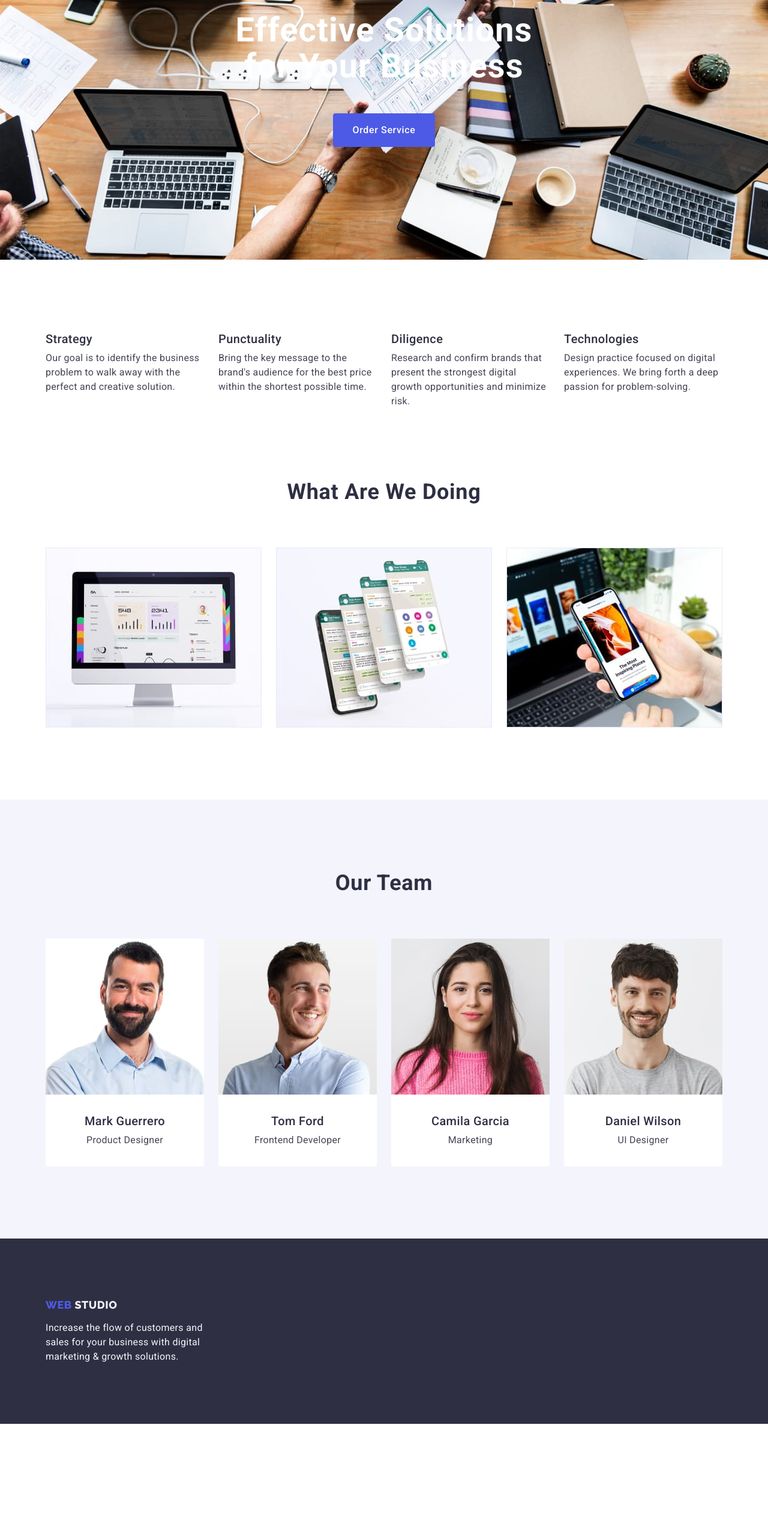
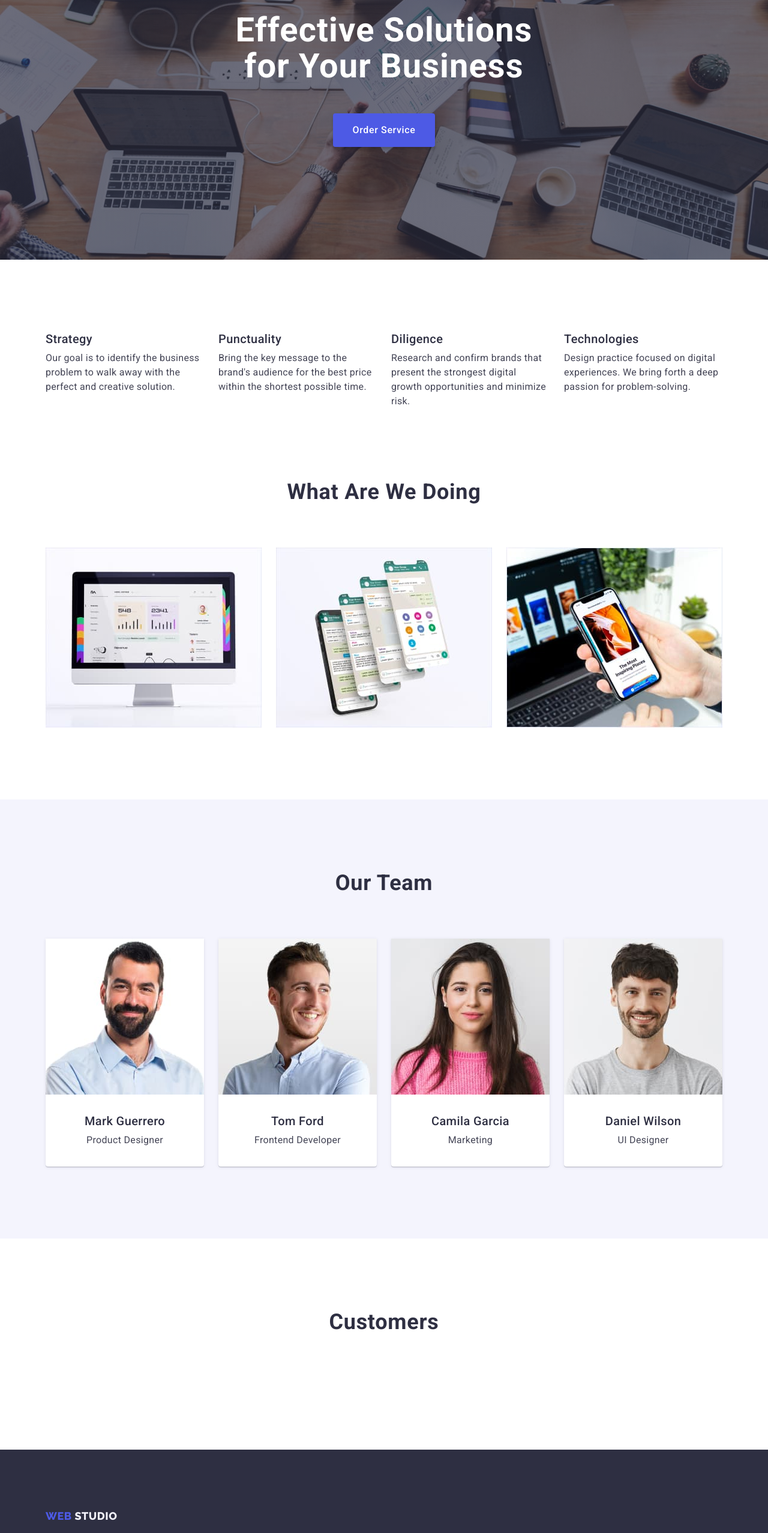
Before and after one commit to AnastasiiaChikunova/goit-markup-hw-04, a plain HTML site: page index.html in a window 1280 px wide. Shown: the part 240-2796 px from the top of the page at 60% size. Before the commit the page ends 2614 px from the top, so only its background shows below. Drawn offline with nearby package versions, Linux system fonts and the light colour scheme.

Commit message:
lesson one

```diff
--- a/css/styles.css
+++ b/css/styles.css
@@ -101,6 +101,7 @@ img {
  .header{
   background: #FFFFFF;
 border-bottom: 1px solid #E7E9FC;
+box-shadow: 0px 2px 1px rgba(46, 47, 66, 0.08), 0px 1px 1px rgba(46, 47, 66, 0.16), 0px 1px 6px rgba(46, 47, 66, 0.08);
  }
 .header-container {
   display: flex;
@@ -190,7 +191,7 @@ border-bottom: 1px solid #E7E9FC;
     padding-top: 188px;
   padding-bottom: 188px;
   background-color: #2E2F42B2;
-background-image: url(../images/hero-section/people-office.jpg);
+background-image: linear-gradient(rgba(46, 47, 66, 0.7) , rgba(46, 47, 66, 0.7)) , url(../images/hero-section/people-office.jpg);
 background-repeat: no-repeat;
 background-position: center;
 background-size: cover;
@@ -231,6 +232,7 @@ margin-right: auto;
   display: block;
   margin-left: auto;
   margin-right: auto;
+  box-shadow: 0px 4px 4px rgba(0, 0, 0, 0.15);
 }
 .modal-button:hover,
 .modal-button:focus {
@@ -267,10 +269,12 @@ margin-right: auto;
 .our-team-menu {
   display: flex;
   align-items: center;
+
 }
 .our-team-menu-item {
   width: 264px;
   border-radius: 0px 0px 4px 4px;
+  box-shadow: 0px 1px 6px rgba(46, 47, 66, 0.08), 0px 1px 1px rgba(46, 47, 66, 0.16), 0px 2px 1px rgba(46, 47, 66, 0.08);
 }
 .our-team-img {
   margin-bottom: 32px;
@@ -287,6 +291,12 @@ margin-right: auto;
 .subtitle-three-section-four{
   text-align: center;
 
+}
+/* *************************************************section five******************************************************* */
+
+.customers{
+  padding-top: 120px;
+  padding-bottom: 120px;
 }
 /* *********************************************************footer *****************************************************/
 .footer {
@@ -337,6 +347,7 @@ margin-right: auto;
   border-radius: 4px;
   padding: 12px 24px;
   border: 1px solid var(--border-buttoms-color);
+  box-shadow: 0px 3px 1px rgba(0, 0, 0, 0.1), 0px 2px 1px rgba(0, 0, 0, 0.08), 0px 2px 2px rgba(0, 0, 0, 0.12);
 
   }
 
@@ -376,3 +387,6 @@ margin-right: auto;
       border-top: none;
 
     }
+  .card-set-item{
+    box-shadow: 0px 1px 6px rgba(46, 47, 66, 0.08), 0px 1px 1px rgba(46, 47, 66, 0.16), 0px 2px 1px rgba(46, 47, 66, 0.08);
+  }
--- a/index.html
+++ b/index.html
@@ -190,6 +190,11 @@
           </ul>
         </div>
       </section>
+      <!-- section five -->
+      <section class="customers">
+        <h2 class="subtitle-second subtitle-customers"> Customers</h2>
+      </section>
+
     </main>
 
     <footer class="footer">
```
